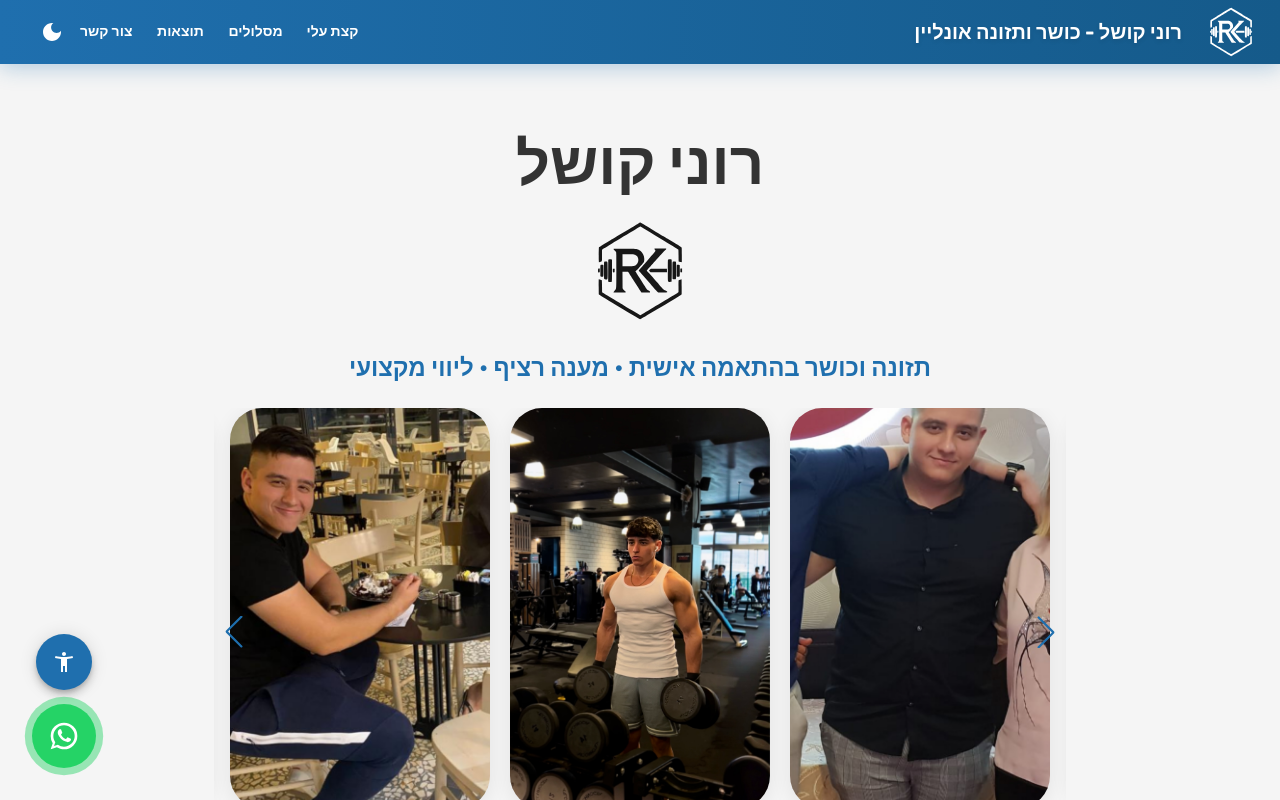
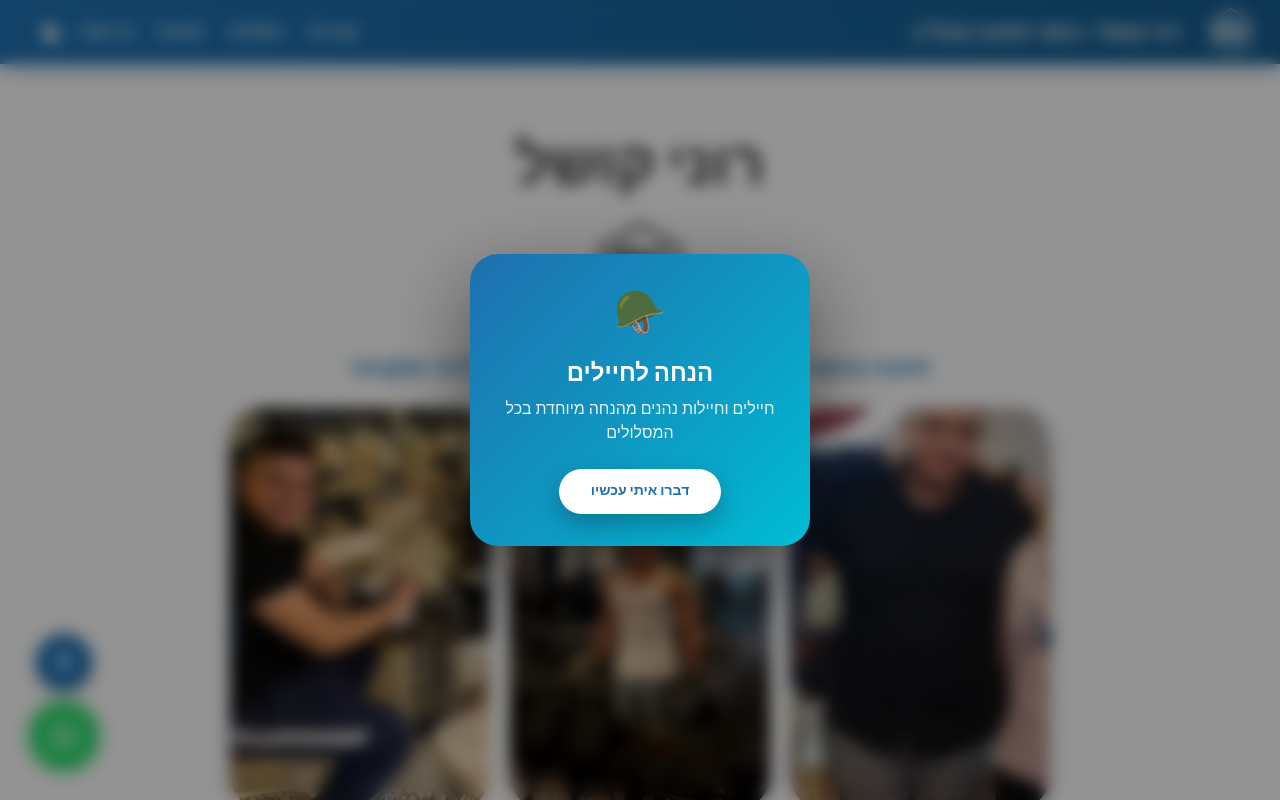
Before and after one commit to BiranV/ronikoshel, a React (Vite) app: page / in a window 1280 px wide. Shown: the top 800 px of the page. Built offline with nearby package versions, Linux system fonts and the light colour scheme.

Commit message:
Add soldier promotion modal with session storage handling

```diff
--- a/dev-dist/sw.js
+++ b/dev-dist/sw.js
@@ -82,7 +82,7 @@ define(['./workbox-5a5d9309'], (function (workbox) { 'use strict';
     "revision": "3ca0b8505b4bec776b69afdba2768812"
   }, {
     "url": "index.html",
-    "revision": "0.n3m3kjoqd0g"
+    "revision": "0.aivgg3vhpgo"
   }], {});
   workbox.cleanupOutdatedCaches();
   workbox.registerRoute(new workbox.NavigationRoute(workbox.createHandlerBoundToURL("index.html"), {
--- a/src/App.tsx
+++ b/src/App.tsx
@@ -118,6 +118,19 @@ export default function App() {
   const [isAdminLoggedIn, setIsAdminLoggedIn] = useState(false);
   const [showLoginModal, setShowLoginModal] = useState(false);
   const logoFilter = mode === "light" ? "invert(1)" : "none";
+
+  const [showSoldierPromo, setShowSoldierPromo] = useState(false);
+
+  useEffect(() => {
+    if (!sessionStorage.getItem("soldierPromoShown")) {
+      const timer = setTimeout(() => {
+        setShowSoldierPromo(true);
+        sessionStorage.setItem("soldierPromoShown", "true");
+      }, 1200);
+
+      return () => clearTimeout(timer);
+    }
+  }, []);
 
   useEffect(() => {
     // Send notification email on app load
@@ -1397,6 +1410,107 @@ export default function App() {
             </Box>
           </Container>
         )}
+
+        {showSoldierPromo && (
+          <Box
+            onClick={() => setShowSoldierPromo(false)}
+            sx={{
+              position: "fixed",
+              inset: 0,
+              zIndex: 2000,
+              backdropFilter: "blur(8px)",
+              background: "rgba(0,0,0,0.4)",
+              display: "flex",
+              alignItems: "center",
+              justifyContent: "center",
+              animation: "fadeIn 0.4s ease",
+
+              "@keyframes fadeIn": {
+                from: { opacity: 0 },
+                to: { opacity: 1 },
+              },
+            }}
+          >
+            <Box
+              onClick={(e) => e.stopPropagation()}
+              sx={{
+                width: 340,
+                borderRadius: "28px",
+                p: 4,
+                textAlign: "center",
+                color: "white",
+
+                background:
+                  "linear-gradient(135deg, #1f6fae 0%, #00bcd4 100%)",
+
+                boxShadow: "0 30px 80px rgba(0,0,0,0.5)",
+
+                animation: "popupIn 0.5s cubic-bezier(.17,.67,.33,1.2)",
+
+                "@keyframes popupIn": {
+                  from: {
+                    opacity: 0,
+                    transform: "translateY(40px) scale(0.9)",
+                  },
+                  to: {
+                    opacity: 1,
+                    transform: "translateY(0) scale(1)",
+                  },
+                },
+              }}
+            >
+              <Typography
+                sx={{
+                  fontSize: 42,
+                  mb: 1,
+                  animation: "float 3s ease-in-out infinite",
+                  "@keyframes float": {
+                    "0%": { transform: "translateY(0px)" },
+                    "50%": { transform: "translateY(-6px)" },
+                    "100%": { transform: "translateY(0px)" },
+                  },
+                }}
+              >
+                🪖
+              </Typography>
+
+              <Typography variant="h5" fontWeight={800} mb={1}>
+                הנחה לחיילים
+              </Typography>
+
+              <Typography sx={{ opacity: 0.9, mb: 3 }}>
+                חיילים וחיילות נהנים מהנחה מיוחדת
+                בכל המסלולים
+              </Typography>
+
+              <Button
+                variant="contained"
+                onClick={() => {
+                  setShowSoldierPromo(false);
+                  setTimeout(() => scrollToSection("contact"), 200);
+                }}
+                sx={{
+                  borderRadius: 50,
+                  px: 4,
+                  py: 1.3,
+                  fontWeight: 700,
+                  background: "white",
+                  color: "#1f6fae",
+                  boxShadow: "0 10px 25px rgba(0,0,0,0.25)",
+                  transition: "all 0.25s ease",
+
+                  "&:hover": {
+                    transform: "translateY(-2px) scale(1.04)",
+                    background: "#f5f5f5",
+                  },
+                }}
+              >
+                דברו איתי עכשיו
+              </Button>
+            </Box>
+          </Box>
+        )}
+
         {/* Footer */}
         <Box
           sx={{
```
